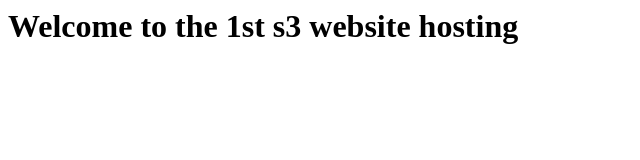
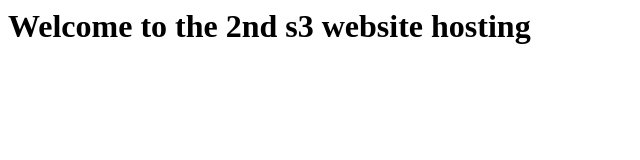
Before and after one commit to boscodalglish/md-group, a plain HTML site: page uploads/index.html in a window 1280 px wide. Shown: the whole page, without its empty margins (0-640 px from the left). Drawn offline with Linux system fonts and the light colour scheme.

Commit message:
master ci/cd

```diff
--- a/uploads/index.html
+++ b/uploads/index.html
@@ -2,7 +2,7 @@
     <head>
         <title> HELLO </title>
         <body>
-            <h1> Welcome to the 1st s3 website hosting </h1>
+            <h1> Welcome to the 2nd s3 website hosting </h1>
         </body>
     </head>
 </html>
```
